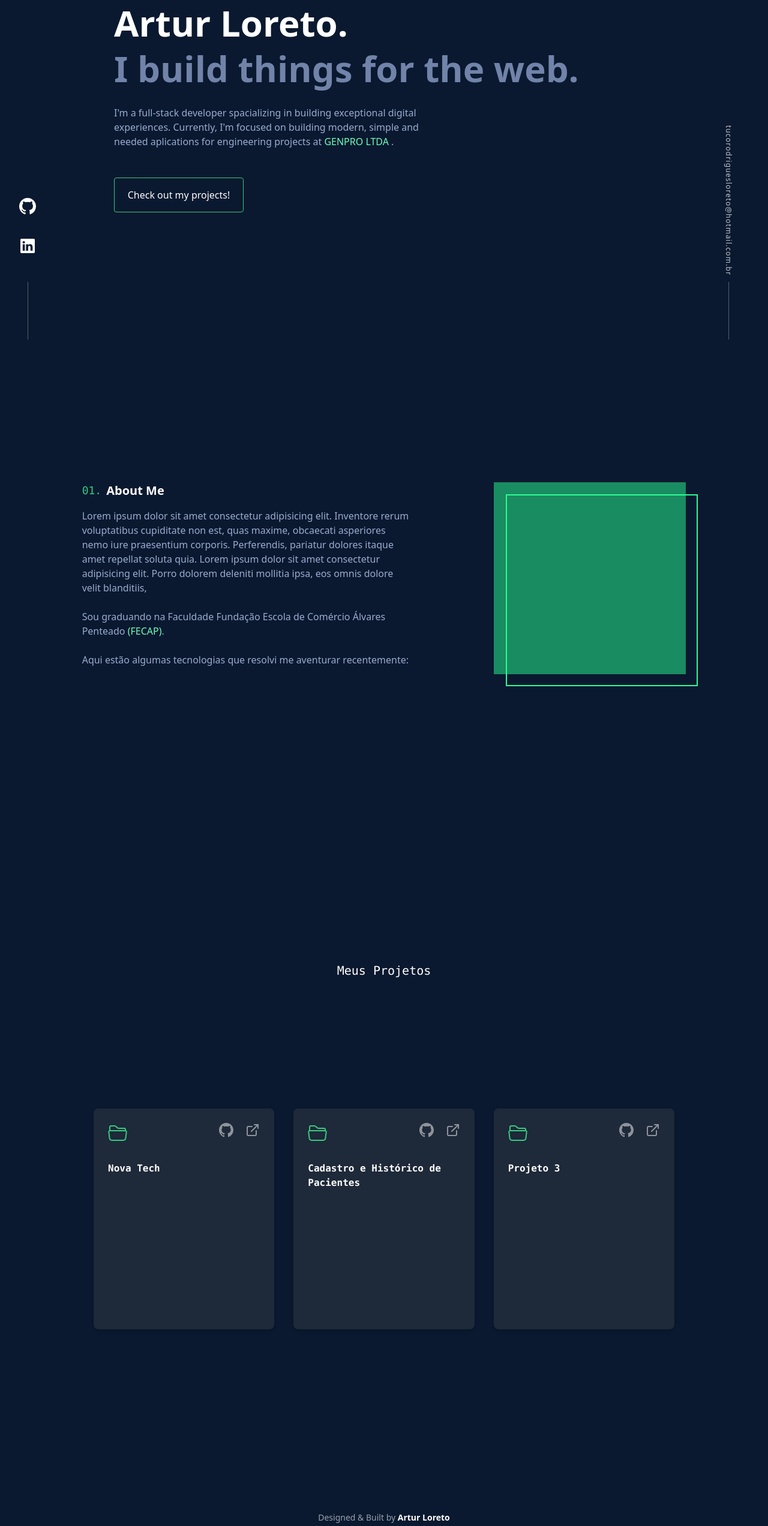
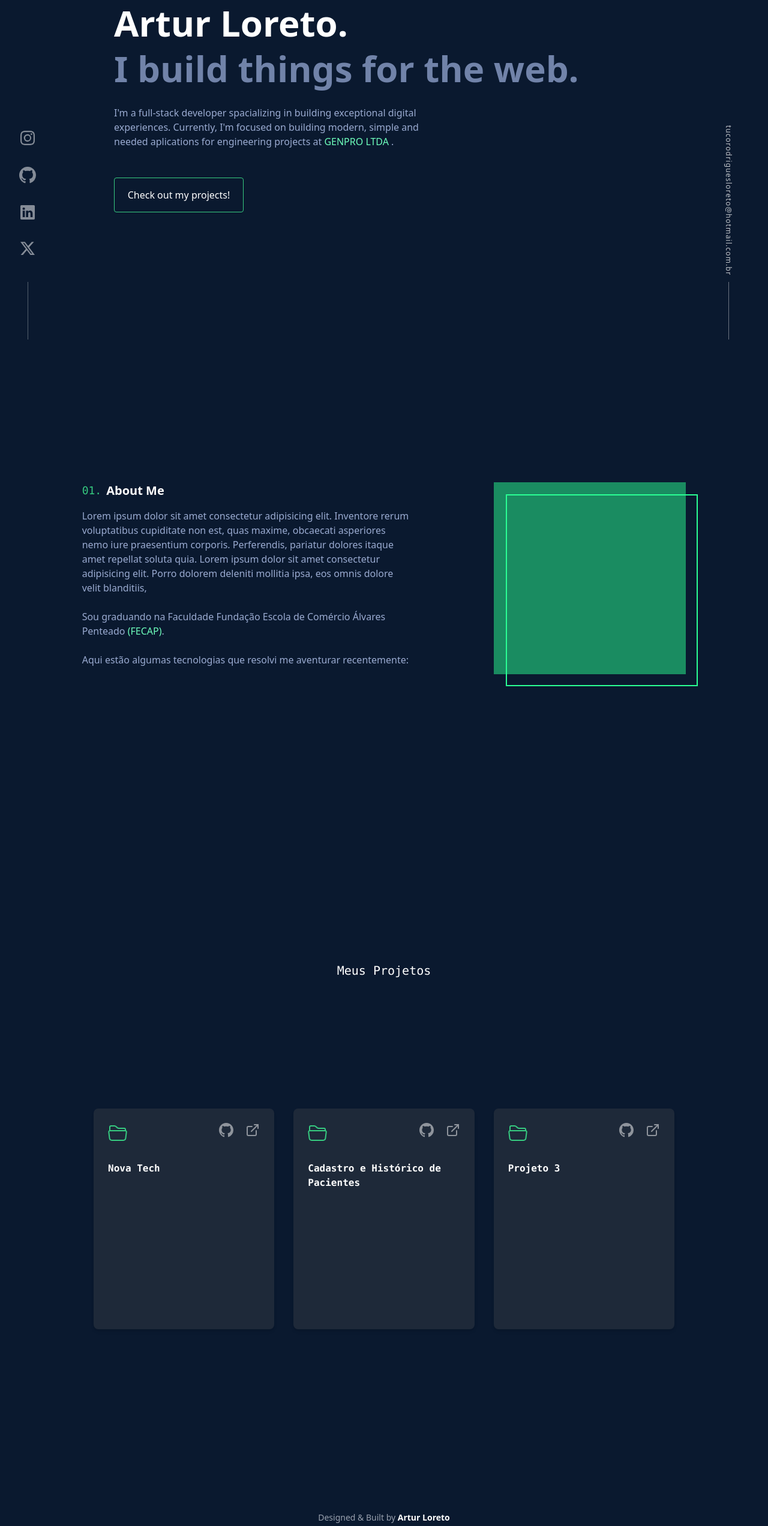
Before and after one commit to Loreto1306/portifolio, a React (Vite) app: page / in a window 1280 px wide. Shown: the part 234-2778 px from the top of the page at 60% size. Built offline with nearby package versions, Linux system fonts and the light colour scheme.

Commit message:
Update: New Icon and Email

```diff
--- a/src/pages/Footer.jsx
+++ b/src/pages/Footer.jsx
@@ -1,16 +1,25 @@
 import { BsLinkedin } from "react-icons/bs"
 import { BsGithub } from "react-icons/bs";
+import { BsInstagram } from "react-icons/bs";
+import { BsTwitterX } from "react-icons/bs";
+
 export default function Footer(){
     return(
         <footer className="relative w-full bg-[#0a192f] text-white flex flex-col items-center justify-center py-6">
             {/* Barra lateral esquerda com redes sociais */}
-            <div className="hidden lg:flex flex-col fixed left-8 bottom-0 items-center gap-10">
+            <div className="hidden lg:flex flex-col fixed left-8 bottom-0 items-center gap-9">
                 {/* Ícones */}
+                <a href="https://www.linkedin.com/in/artur-loreto" target="_blank" rel="noreferrer">
+                    <BsInstagram className="opacity-50 hover:text-[#12ff87] transition-colors w-6 h-6" />
+                </a>
                 <a href="https://github.com/Loreto1306" target="_blank" rel="noreferrer">
-                    <BsGithub className="text-white hover:text-[#36cb80] transition-colors w-7 h-7" />
+                    <BsGithub className="opacity-50 hover:text-[#12ff87] transition-colors w-7 h-7" />
                 </a>
                 <a href="https://www.linkedin.com/in/artur-loreto" target="_blank" rel="noreferrer">
-                    <BsLinkedin className="text-white hover:text-[#36cb80] transition-colors w-6 h-6" />
+                    <BsLinkedin className="opacity-50 hover:text-[#12ff87] transition-colors w-6 h-6" />
+                </a>
+                <a href="https://www.linkedin.com/in/artur-loreto" target="_blank" rel="noreferrer">
+                    <BsTwitterX className="opacity-50 hover:text-[#12ff87] transition-colors w-6 h-6" />
                 </a>
                 {/* Linha abaixo dos ícones */}
                 <div className="w-px h-24 bg-white opacity-30 mt-2" />
@@ -19,18 +28,18 @@ export default function Footer(){
 
             {/* Barra lateral direita com email */}
             <div className="hidden lg:flex flex-col fixed  right-[-60px] bottom-0 items-center gap-4">
-                <p className="text-xs  opacity-75 rotate-90 tracking-widest hover:text-[#36cb80] cursor-pointer transition-colors">
+                <p className="text-xs  opacity-75 rotate-90 tracking-widest hover:text-[#79ffbb] cursor-pointer transition-colors">
                     tucorodriguesloreto@hotmail.com.br
                 </p>
-                <div className="w-px h-24 mt-28 bg-white opacity-30 mt-2" />
+                <div className="w-px h-24 mt-28 bg-white opacity-40 mt-2" />
             </div>
 
             {/* Rodapé central inferior */}
             <div className="text-center mt-16 text-sm text-gray-400">
                 <p>Designed & Built by <span className="text-white font-semibold">Artur Loreto</span></p>
                 <div className="flex justify-center items-center gap-2 mt-1">
-                    <span>★ 208</span>
-                    <span>🍴 120</span>
+                    <span>★ 3</span>
+                    <span>🍴 1</span>
                 </div>
             </div>
         </footer>
```
